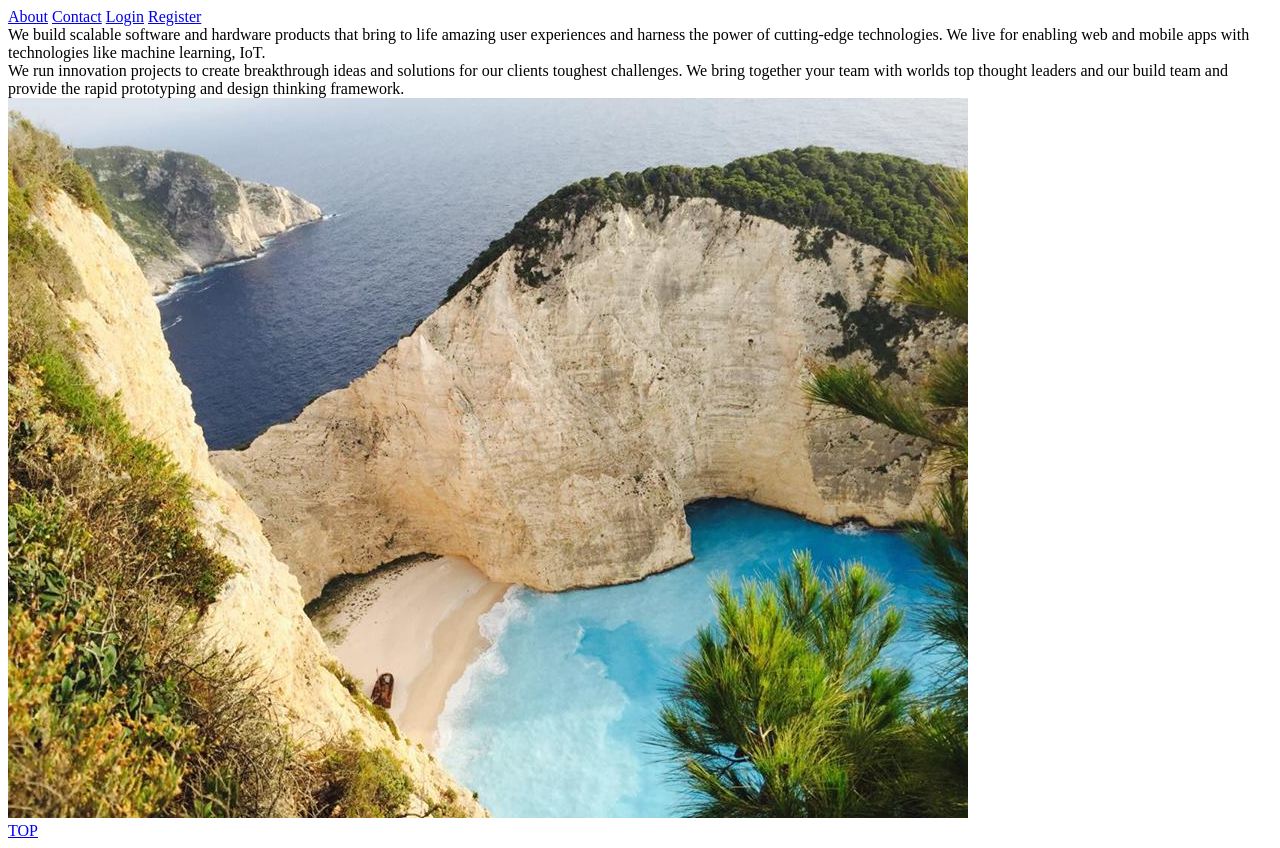
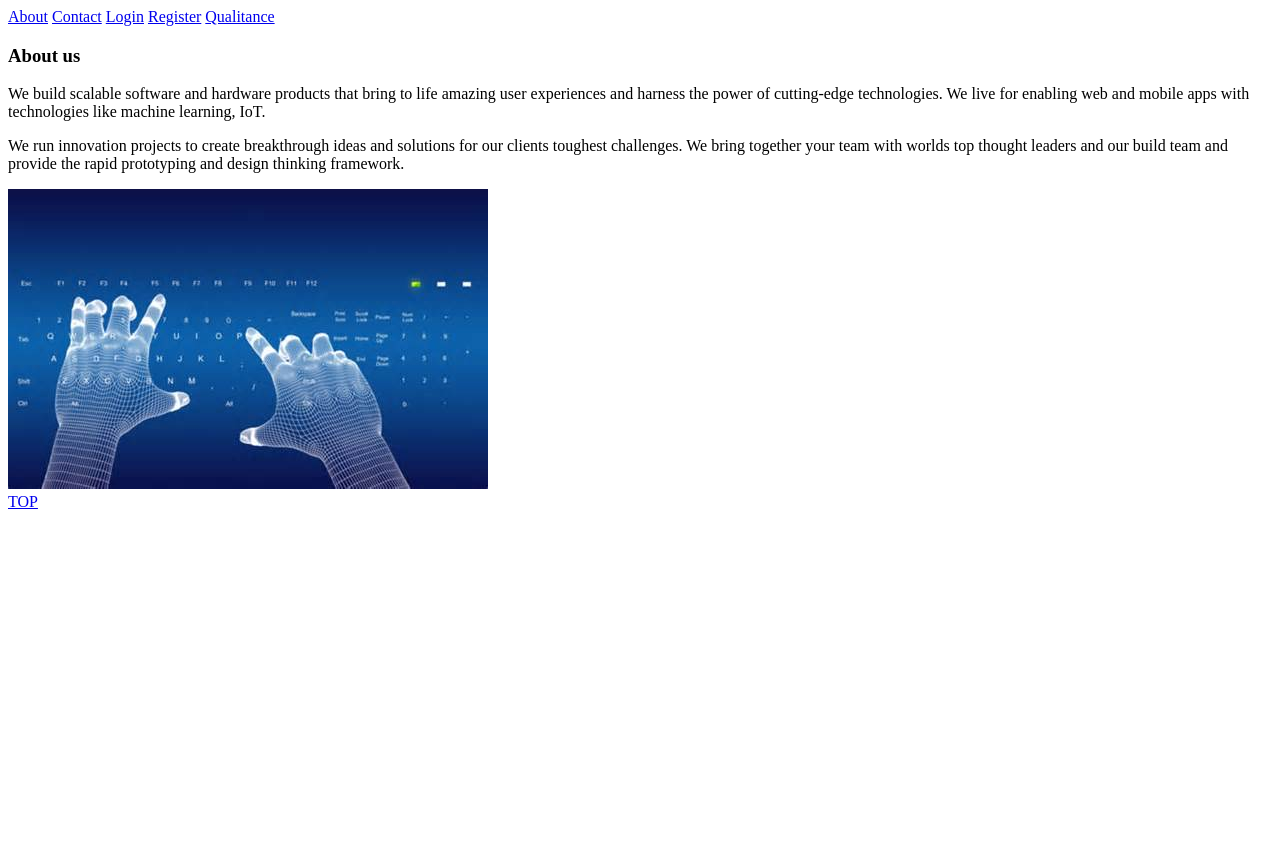
Before and after one commit to constantinteodoraaa/teodora_git_project, a plain HTML site: page App/index.html in a window 1280 px wide. After the commit the page ends 800 px from the top, so only its background shows below. Drawn offline with Linux system fonts and the light colour scheme.

Commit message:
new progress

```diff
--- a/App/index.html
+++ b/App/index.html
@@ -12,16 +12,23 @@
         <a href="/contact/contact.html"> Contact</a>
         <a href="/login/login.html">Login</a>
         <a href="/register/login.html">Register</a>
+        <a href="https://www.qualitance.com">Qualitance</a>
   </nav>
   </header>
 
   <section>
-    <article> We build scalable software and hardware products that bring to life amazing user experiences and harness the power of cutting-edge technologies. We live for enabling web and mobile apps with technologies like machine learning, IoT.</article>
-    <article> We run innovation projects to create breakthrough ideas and solutions for our clients toughest challenges. We bring together your team with worlds top thought leaders and our build team and provide the rapid prototyping and design thinking framework.</article>
+    <article>
+      <h1> About us </h1>
+      <p>We build scalable software and hardware products that bring to life amazing user experiences and harness the power of cutting-edge technologies. We live for enabling web and mobile apps with technologies like machine learning, IoT.</p>
+    </article>
+
+    <article>
+      <p> We run innovation projects to create breakthrough ideas and solutions for our clients toughest challenges. We bring together your team with worlds top thought leaders and our build team and provide the rapid prototyping and design thinking framework.</p>
+    </article>
   </section>
 
 <section>
-  <img src='assets/13510798_1359808360702940_509312486174374551_n.jpg'>
+  <img src='assets/th.jpg'>
 </section>
 
 <section>
```
Also changed, not shown: App/assets/th.jpg (added).
